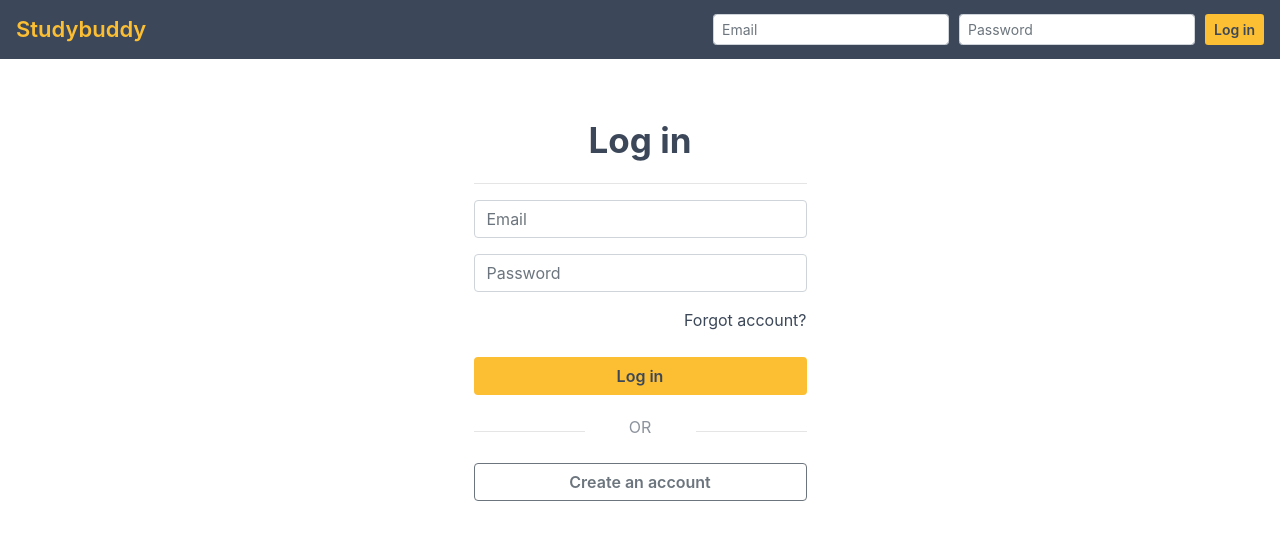
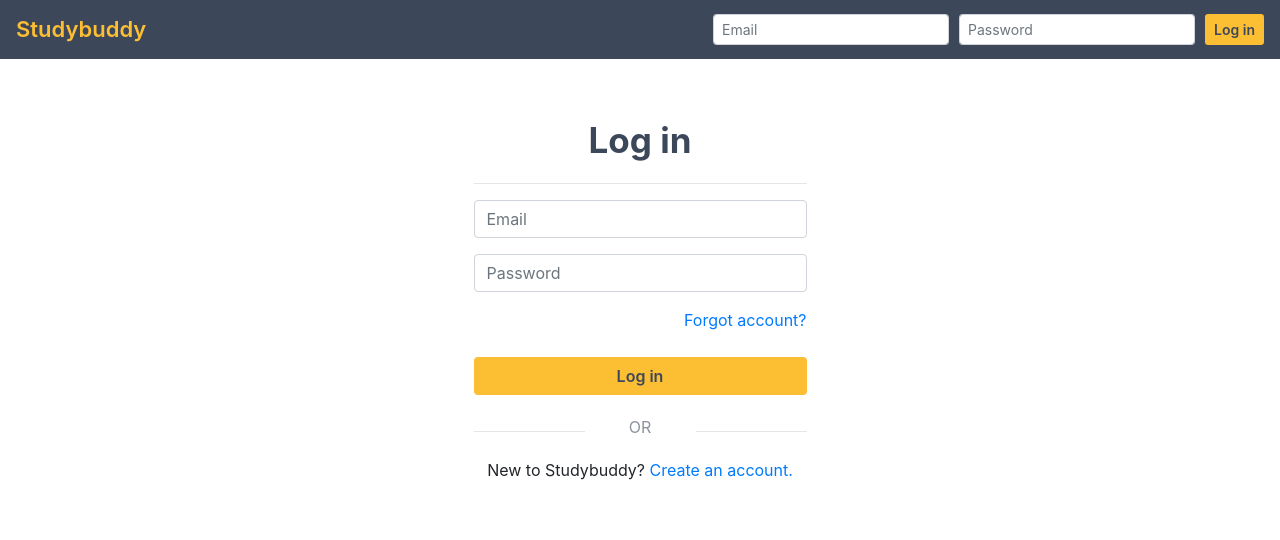
Before and after one commit to kevinangles/studybuddy-old, an Angular app in the folder client/: page /login in a window 1280 px wide. Shown: the top 540 px of the page. Built offline with nearby package versions, Linux system fonts and the light colour scheme.

Commit message:
Modify link color and underline on log in and register components

```diff
--- a/client/src/app/auth/login/login.component.html
+++ b/client/src/app/auth/login/login.component.html
@@ -29,7 +29,10 @@
           <div> OR </div>
           <div> <hr> </div>
         </div>
-        <a class="btn btn-outline-secondary register-button btn-block" [routerLink]="['/register']" role="button" tabindex="5">Create an account</a>
+        <!-- <a class="btn btn-outline-secondary register-button btn-block" [routerLink]="['/register']" role="button" tabindex="5">Create an account</a> -->
+        <div class="create-account">
+          New to Studybuddy? <a [routerLink]="['/register']">Create an account.</a>
+        </div>
       </div>
     </div>
   </div>
--- a/client/src/app/auth/login/login.component.scss
+++ b/client/src/app/auth/login/login.component.scss
@@ -16,10 +16,6 @@
 
   form {
     width: 333px;
-
-    a:link, a:visited, a:active {
-      color: #3c4859;
-    }
 
     a:hover {
       text-decoration: underline;
@@ -58,6 +54,10 @@
     font-weight: 600;
     margin: 15px 0px 0px 0px;
   }
+
+  .create-account {
+    margin: 10px 0px 0px 0px;
+  }
 }
 
 @media (min-width: 992px) {
--- a/client/src/app/auth/register/register.component.scss
+++ b/client/src/app/auth/register/register.component.scss
@@ -20,11 +20,6 @@
 
   form {
     width: 333px;
-
-    a:link, a:visited, a:active {
-      color: #3c4859;
-      text-decoration: underline;
-    }
 
     .error-message {
       color: red;
```
